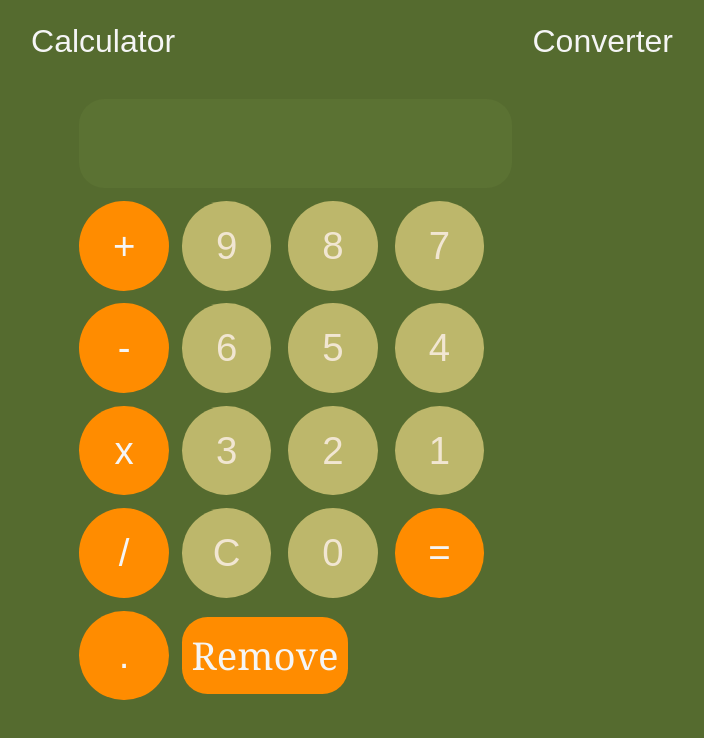
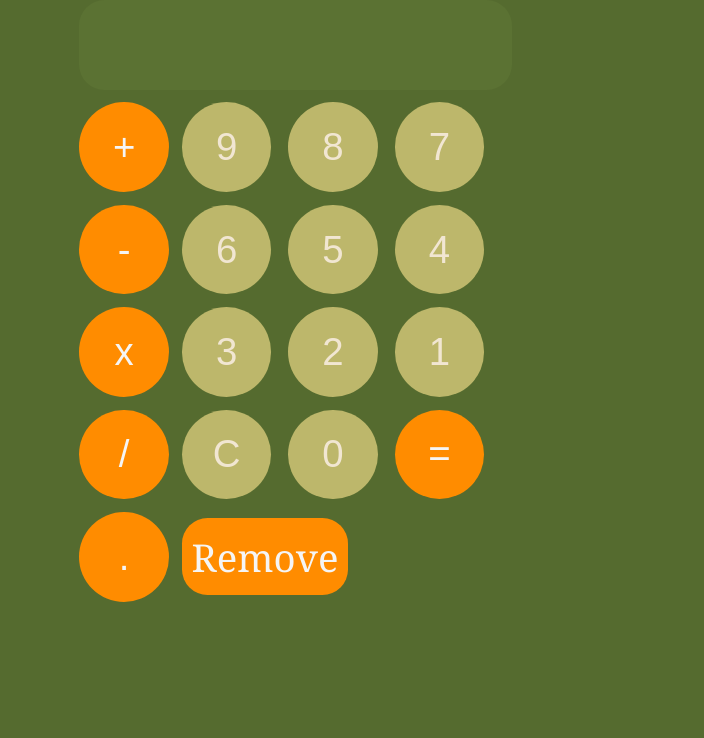
Before and after one commit to Sri-Harsha-ka/Calculator, a plain HTML site: page index.html in a window 1280 px wide. Shown: the whole page, without its empty margins (288-992 px from the left). Drawn offline with Linux system fonts and the light colour scheme.

Commit message:
removed Nav

```diff
--- a/index.html
+++ b/index.html
@@ -9,10 +9,6 @@
 </head>
 
 <body>
-    <nav>
-        <div id="Calculator">Calculator</div>
-        <div id="Converter">Converter</div>
-    </nav>
     <main>
         <div id="cal">
             <input type="text" readonly id="display">
```
